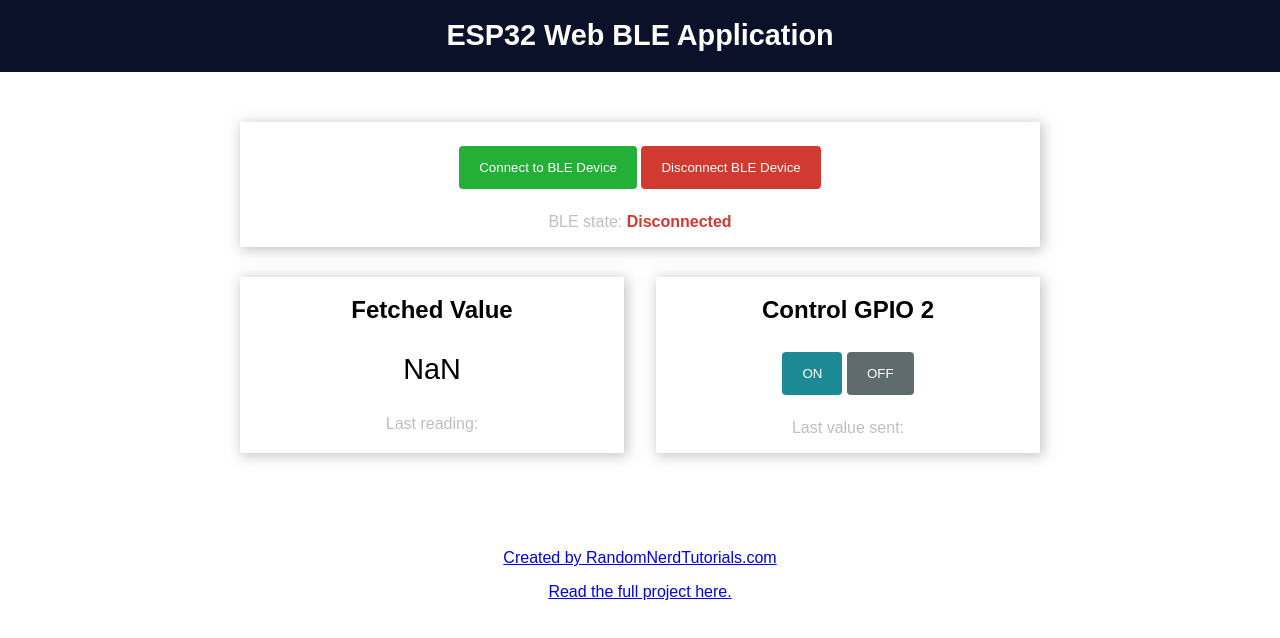
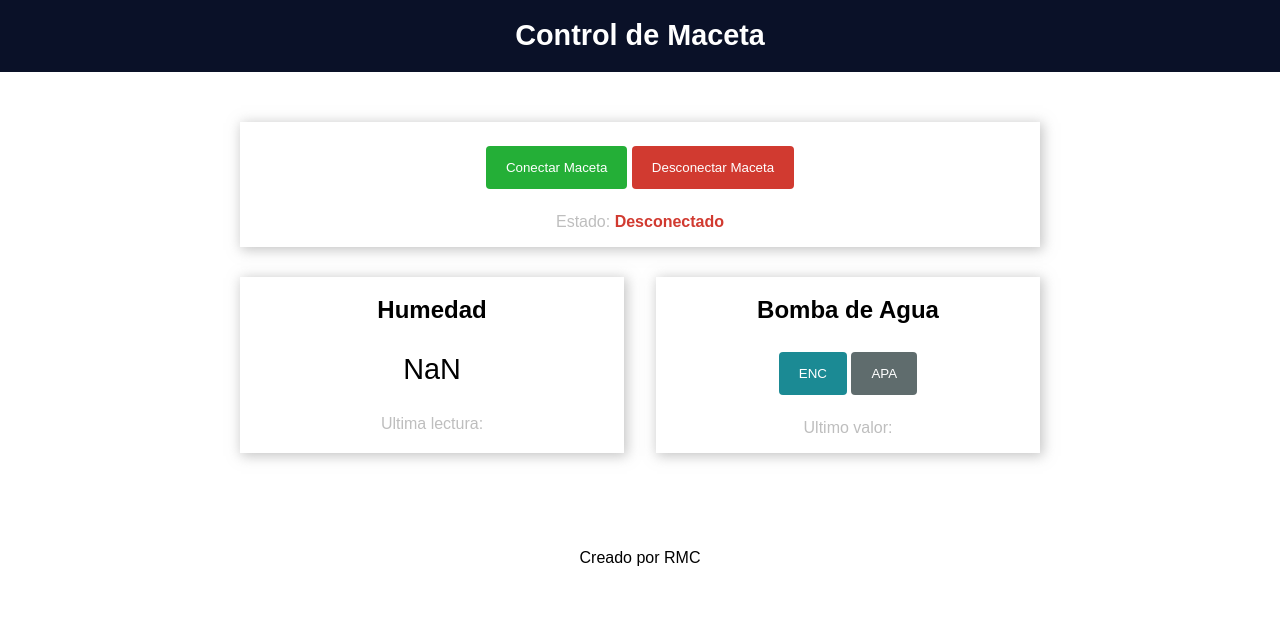
Before and after one commit to robertomc2007/esp32-web-ble, a plain HTML site: page index.html in a window 1280 px wide. Drawn offline with Linux system fonts and the light colour scheme.

Commit message:
Add files via upload

```diff
--- a/index.html
+++ b/index.html
@@ -9,7 +9,7 @@
 <!DOCTYPE html>
 <html>
 <head>
-    <title>ESP32 Web BLE App</title>
+    <title>Web MACETA</title>
     <meta name="viewport" content="width=device-width, initial-scale=1">
     <link rel="icon" type="image/png" href="favicon.ico">
     <link rel="stylesheet" type="text/css" href="style.css">
@@ -17,36 +17,39 @@
 </head>
 <body>
     <div class="topnav">
-        <h1>ESP32 Web BLE Application</h1>
+        <h1>Control de Maceta</h1>
     </div>
     <div class="content">
         <div class="card-grid">
             <div class="card">
                 <p>
-                    <button id="connectBleButton" class="connectButton"> Connect to BLE Device</button>
-                    <button id="disconnectBleButton" class="disconnectButton"> Disconnect BLE Device</button>
+                    <button id="connectBleButton" class="connectButton"> Conectar Maceta</button>
+                    <button id="disconnectBleButton" class="disconnectButton"> Desconectar Maceta</button>
                 </p>
-                <p class="gray-label">BLE state: <strong><span id="bleState" style="color:#d13a30;">Disconnected</span></strong></p>
+                <p class="gray-label">Estado: <strong><span id="bleState" style="color:#d13a30;">Desconectado</span></strong></p>
             </div>
         </div>
         <div class="card-grid">
             <div class="card">
-                <h2>Fetched Value</h2>
+                <h2>Humedad</h2>
                 <p class="reading"><span id="valueContainer">NaN</span></p>
-                <p class="gray-label">Last reading: <span id="timestamp"></span></p>
+                <p class="gray-label">Ultima lectura: <span id="timestamp"></span></p>
             </div>
 
             <div class="card">
-                <h2>Control GPIO 2</h2>
-                <button id="onButton" class="onButton">ON</button>
-                <button id="offButton" class="offButton">OFF</button>
-                <p class="gray-label">Last value sent: <span id="valueSent"></span></p>
+                <h2>Bomba de Agua</h2>
+                <button id="onButton" class="onButton">ENC</button>
+                <button id="offButton" class="offButton">APA</button>
+                <p class="gray-label">Ultimo valor: <span id="valueSent"></span></p>
             </div>
         </div>
     </div>
     <div class="footer">
-        <p><a href="https://randomnerdtutorials.com/">Created by RandomNerdTutorials.com</a></p>
-        <p><a href="https://RandomNerdTutorials.com/esp32-web-bluetooth/">Read the full project here.</a></p>
+		<p><a>Creado por RMC</a></p>
+		<!--
+        //<p><a href="https://randomnerdtutorials.com/">Creado por RMC</a></p>
+        //<p><a href="https://RandomNerdTutorials.com/esp32-web-bluetooth/">Read the full project he</a></p>
+		-->
     </div>
 </body>
 <script>
@@ -61,7 +64,7 @@
     const timestampContainer = document.getElementById('timestamp');
 
     //Define BLE Device Specs
-    var deviceName ='ESP32';
+    var deviceName ='ESP32_MACETA';
     var bleService = '19b10000-e8f2-537e-4f6c-d104768a1214';
     var ledCharacteristic = '19b10002-e8f2-537e-4f6c-d104768a1214';
     var sensorCharacteristic= '19b10001-e8f2-537e-4f6c-d104768a1214';
@@ -89,10 +92,10 @@
     function isWebBluetoothEnabled() {
         if (!navigator.bluetooth) {
             console.log('Web Bluetooth API is not available in this browser!');
-            bleStateContainer.innerHTML = "Web Bluetooth API is not available in this browser/device!";
+            bleStateContainer.innerHTML = "Web Bluetooth API no disponible en browser";
             return false
         }
-        console.log('Web Bluetooth API supported in this browser.');
+        console.log('Web Bluetooth API soportado en el browser.');
         return true
     }
 
@@ -105,7 +108,7 @@
         })
         .then(device => {
             console.log('Device Selected:', device.name);
-            bleStateContainer.innerHTML = 'Connected to device ' + device.name;
+            bleStateContainer.innerHTML = 'Conectado con ' + device.name;
             bleStateContainer.style.color = "#24af37";
             device.addEventListener('gattservicedisconnected', onDisconnected);
             return device.gatt.connect();
@@ -141,7 +144,7 @@
 
     function onDisconnected(event){
         console.log('Device Disconnected:', event.target.device.name);
-        bleStateContainer.innerHTML = "Device disconnected";
+        bleStateContainer.innerHTML = "Desconectado";
         bleStateContainer.style.color = "#d13a30";
 
         connectToDevice();
@@ -186,7 +189,7 @@
                     })
                     .then(() => {
                         console.log("Device Disconnected");
-                        bleStateContainer.innerHTML = "Device Disconnected";
+                        bleStateContainer.innerHTML = "Desconectado";
                         bleStateContainer.style.color = "#d13a30";
 
                     })
@@ -199,7 +202,7 @@
         } else {
             // Throw an error if Bluetooth is not connected
             console.error("Bluetooth is not connected.");
-            window.alert("Bluetooth is not connected.")
+            window.alert("Bluetooth no conectado.")
         }
     }
 
```
